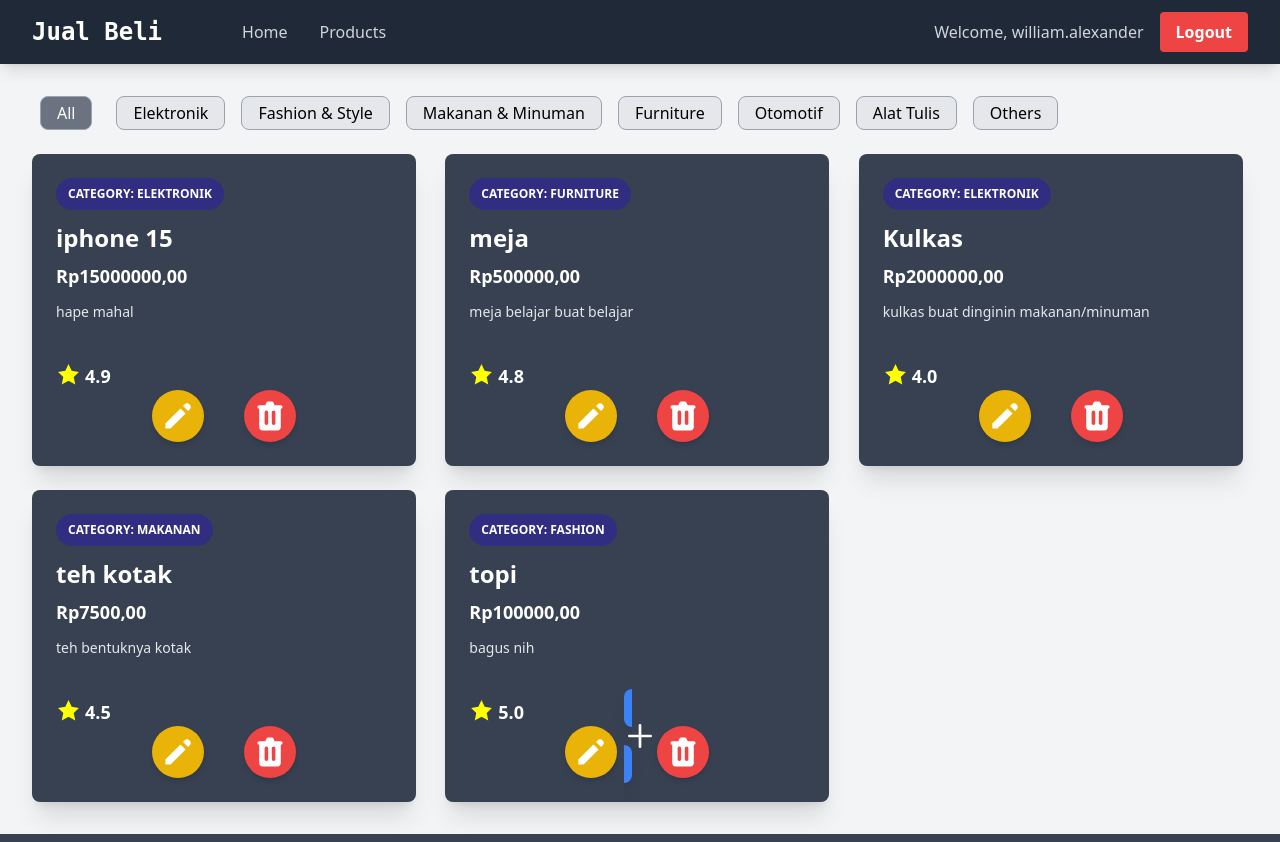
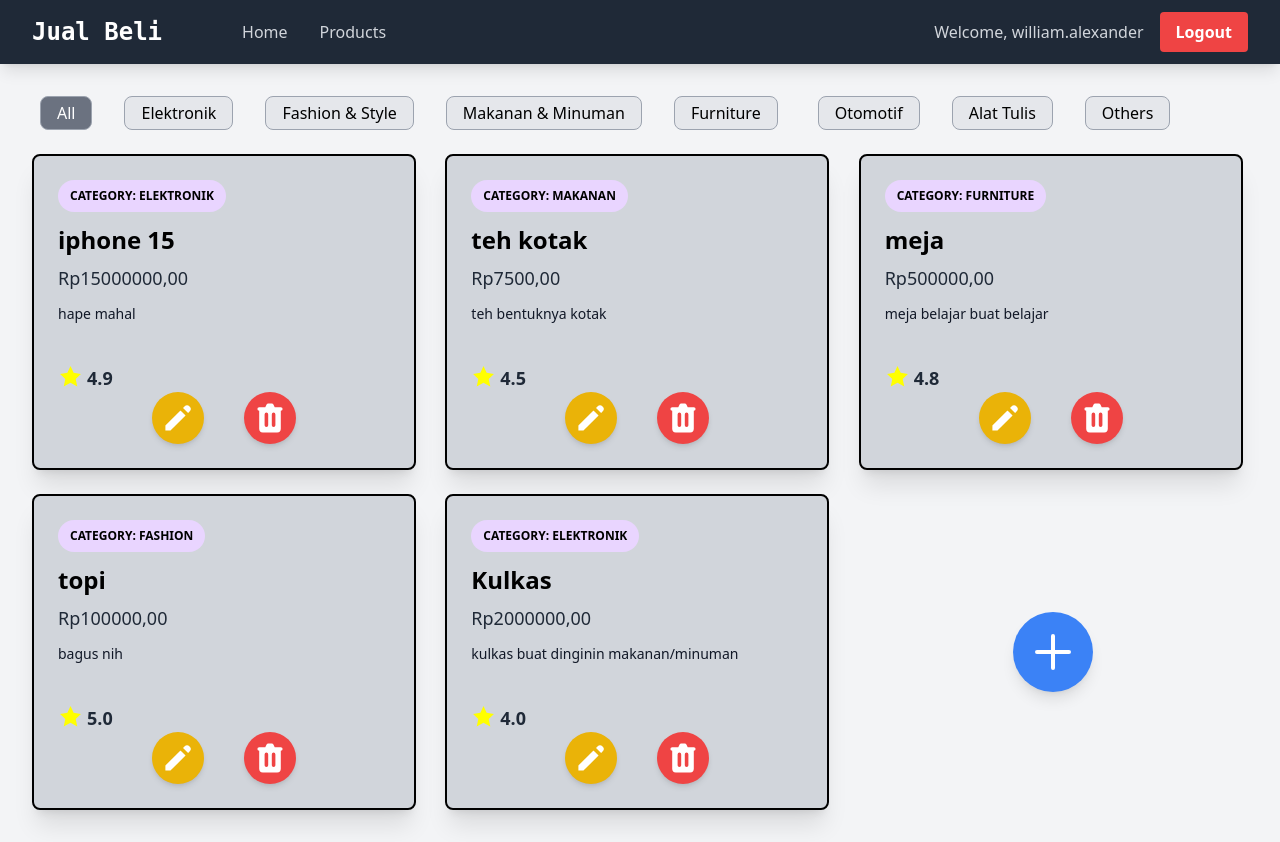
Before and after one commit to williamalxndr/tugas2, a Django app: page /show_product/ in a window 1280 px wide. Run offline with Django 4.2, Linux system fonts and the light colour scheme; a user stored in the database is signed in; data comes from the database, SQL or seed files in the repository; both versions use the stored data as it was after the commit; some libraries are stand-ins or nearby versions.

Commit message:
Tugas 5 75%

```diff
--- a/main/templates/card_product.html
+++ b/main/templates/card_product.html
@@ -1,15 +1,16 @@
-<div class="max-w-sm bg-gray-700 shadow-xl rounded-lg overflow-hidden text-white p-6">
+<div class="relative max-w-sm bg-gray-300 shadow-xl rounded-lg overflow-hidden text-white p-6 border-2 border-black">
+    <div class="{%if product_entry.stock == 0 %} blur-sm {% endif %}">
         <!-- Category -->
-    <div class="inline-block bg-indigo-900 text-xs px-3 py-2 uppercase font-semibold rounded-full mb-3"><h4>Category: {{product_entry.category}}</h4></div>
+        <div class="inline-block bg-purple-200 text-xs px-3 py-2 uppercase font-semibold rounded-full mb-3"><h4 class="text-black">Category: {{product_entry.category}}</h4></div>
 
         <!-- Product Name -->
-    <h2 class="text-2xl font-bold mb-2">{{product_entry.name}}</h2>
+        <h2 class="text-2xl font-bold mb-2 text-black">{{product_entry.name}}</h2>
 
         <!-- Price -->
-    <div class="text-lg font-semibold mb-3">Rp{{product_entry.price}},00</div>
+        <div class="text-lg mb-3 text-gray-800">Rp{{product_entry.price}},00</div>
 
         <!-- Description -->
-    <p class="text-gray-200 text-sm mb-4">
+        <p class="text-gray-900 text-sm mb-4">
         {{product_entry.description}}
         </p>
         <br>
@@ -20,7 +21,7 @@
                     <polygon points="12,2 15,8.5 22,9.5 17,14.5 18.5,21.5 12,18 5.5,21.5 7,14.5 2,9.5 9,8.5" />
                 </svg>
             </span>
-        <h4 class="text-lg font-semibold"> {{ product_entry.ratings }}</h4>
+            <h4 class="text-lg font-bold text-gray-800"> {{ product_entry.ratings }}</h4>
         </div>
 
 
@@ -36,6 +37,13 @@
             </svg>
             </a>
         </div>
+    </div>
+
+    {% if product_entry.stock == 0 %}
+    <div class="absolute inset-0 flex items-center justify-center bg-black bg-opacity-50 z-10">
+        <span class="text-white text-3xl font-bold">NOT AVAILABLE</span>
+    </div>
+    {% endif %}
 
 
   </div>
--- a/main/templates/register.html
+++ b/main/templates/register.html
@@ -6,7 +6,9 @@
 
 {% block content %}
 
-<div class="login">
+<div class="min-h-screen flex items-center justify-center">
+
+</div>
   <h1>Register</h1>
 
   <form method="POST">
--- a/main/templates/show_product.html
+++ b/main/templates/show_product.html
@@ -11,66 +11,70 @@
         <!-- Tombol untuk memfilter berdasarkan category -->
         <div class="flex space-x-4">
 
-        <div class="bg-gray-200 mx-2 px-4 py-1 border border-gray-400 rounded-lg flex items-center justify-center {% if category == 'all' %} bg-gray-500 text-white {% else %} hover:bg-gray-300 {% endif %}">
-            <a href="{% url 'main:show_product' %}"><p class="text-center">All</p></a>
-        </div>
+            <a href="{% url 'main:show_product' %}"><div class="bg-gray-200 mx-2 px-4 py-1 border border-gray-400 rounded-lg flex items-center justify-center {% if category == 'all' %} bg-gray-500 text-white {% else %} hover:bg-gray-300 {% endif %}">
+                <p class="text-center">All</p>
+            </div></a>
 
-        <div class="bg-gray-200 mx-2 px-4 py-1 border border-gray-400 rounded-lg flex items-center justify-center {% if category == 'elektronik' %} bg-gray-500 text-white {% else %} hover:bg-gray-300 {% endif %}">
-            <a href="{% url 'main:show_product_by_category' 'elektronik' %}"><p class="text-center">Elektronik</p></a>
-        </div>
+            <a href="{% url 'main:show_product_by_category' 'elektronik' %}"><div class="bg-gray-200 mx-2 px-4 py-1 border border-gray-400 rounded-lg flex items-center justify-center {% if category == 'elektronik' %} bg-gray-500 text-white {% else %} hover:bg-gray-300 {% endif %}">
+                <p class="text-center">Elektronik</p>
+            </div></a>
 
-        <div class="bg-gray-200 mx-2 px-4 py-1 border border-gray-400 rounded-lg flex items-center justify-center {% if category == 'fashion' %} bg-gray-500 text-white {% else %} hover:bg-gray-300 {% endif %}">
-            <a href="{% url 'main:show_product_by_category' 'fashion' %}"><p class="text-center">Fashion & Style</p></a>
-        </div>
+            <a href="{% url 'main:show_product_by_category' 'fashion' %}"><div class="bg-gray-200 mx-2 px-4 py-1 border border-gray-400 rounded-lg flex items-center justify-center {% if category == 'fashion' %} bg-gray-500 text-white {% else %} hover:bg-gray-300 {% endif %}">
+                <p class="text-center">Fashion & Style</p>
+            </div></a>
 
-        <div class="bg-gray-200 mx-2 px-4 py-1 border border-gray-400 rounded-lg flex items-center justify-center {% if category == 'makanan' %} bg-gray-500 text-white {% else %} hover:bg-gray-300 {% endif %}">
-            <a href="{% url 'main:show_product_by_category' 'makanan' %}"><p class="text-center">Makanan & Minuman</p></a>
-        </div>
+            <a href="{% url 'main:show_product_by_category' 'makanan' %}"><div class="bg-gray-200 mx-2 px-4 py-1 border border-gray-400 rounded-lg flex items-center justify-center {% if category == 'makanan' %} bg-gray-500 text-white {% else %} hover:bg-gray-300 {% endif %}">
+                <p class="text-center">Makanan & Minuman</p>
+            </div></a>
 
-        <div class="bg-gray-200 mx-2 px-4 py-1 border border-gray-400 rounded-lg flex items-center justify-center {% if category == 'furniture' %} bg-gray-500 text-white {% else %} hover:bg-gray-300 {% endif %}">
-            <a href="{% url 'main:show_product_by_category' 'furniture' %}"><p class="text-center">Furniture</p></a>
-        </div>
+            <a href="{% url 'main:show_product_by_category' 'furniture' %}"><div class="bg-gray-200 mx-2 px-4 py-1 border border-gray-400 rounded-lg flex items-center justify-center {% if category == 'furniture' %} bg-gray-500 text-white {% else %} hover:bg-gray-300 {% endif %}">
+                <p class="text-center">Furniture</p>
+            </div></a>
 
-        <div class="bg-gray-200 mx-2 px-4 py-1 border border-gray-400 rounded-lg flex items-center justify-center {% if category == 'otomotif' %} bg-gray-500 text-white {% else %} hover:bg-gray-300 {% endif %}">
-            <a href="{% url 'main:show_product_by_category' 'otomotif' %}"><p class="text-center">Otomotif</p></a>
-        </div>
+            <a href="{% url 'main:show_product_by_category' 'otomotif' %}"><div class="bg-gray-200 mx-2 px-4 py-1 border border-gray-400 rounded-lg flex items-center justify-center {% if category == 'otomotif' %} bg-gray-500 text-white {% else %} hover:bg-gray-300 {% endif %}">
+                <p class="text-center">Otomotif</p></a>
+            </div></a>
 
-        <div class="bg-gray-200 mx-4 px-4 py-1 border border-gray-400 rounded-lg flex items-center justify-center {% if category == 'alattulis' %} bg-gray-500 text-white {% else %} hover:bg-gray-300 {% endif %}">
-            <a href="{% url 'main:show_product_by_category' 'alattulis' %}"><p class="text-center">Alat Tulis</p></a>
-        </div>
+            <a href="{% url 'main:show_product_by_category' 'alattulis' %}"><div class="bg-gray-200 mx-4 px-4 py-1 border border-gray-400 rounded-lg flex items-center justify-center {% if category == 'alattulis' %} bg-gray-500 text-white {% else %} hover:bg-gray-300 {% endif %}">
+                <a href="{% url 'main:show_product_by_category' 'alattulis' %}"><p class="text-center">Alat Tulis</p>
+            </div></a>
 
-        <div class="bg-gray-200 mx-4 px-4 py-1 border border-gray-400 rounded-lg flex items-center justify-center {% if category == 'others' %} bg-gray-500 text-white {% else %} hover:bg-gray-300 {% endif %}">
-            <a href="{% url 'main:show_product_by_category' 'others' %}"><p class="text-center">Others</p></a>
-        </div>
+            <a href="{% url 'main:show_product_by_category' 'others' %}"><div class="bg-gray-200 mx-4 px-4 py-1 border border-gray-400 rounded-lg flex items-center justify-center {% if category == 'others' %} bg-gray-500 text-white {% else %} hover:bg-gray-300 {% endif %}">
+                <p class="text-center">Others</p>
+            </div></a>
 
         </div>
 
         <br>
 
-
-
-    <!-- Show products cards -->
         {% if not product_entries %}
-    <div class="flex flex-col items-center justify-center min-h-[24rem] p-6">
-        <img src="{% static 'image/sedih-banget.png' %}" alt="Sad face" class="w-32 h-32 mb-4"/>
-        <p class="text-center text-gray-600 mt-4">Belum ada data</p>
-    </div>
-    {% else %}
-    <div class="columns-1 sm:columns-2 lg:columns-3 gap-6 space-y-6 w-full">
-        {% for product_entry in product_entries %}
-            {% include 'card_product.html' with product_entry=product_entry %}
-        {% endfor %}
-    </div>
-    {% endif %}
-
-
-    <div class="absolute bottom-6 left-1/2 transform -translate-x-1/2">
-        <a href="{% url 'main:create_new_product' %}" class="bg-blue-500 text-white p-2 rounded-full shadow-lg hover:bg-blue-600">
-            <svg xmlns="http://www.w3.org/2000/svg" class="w-8 h-8" fill="none" viewBox="0 0 24 24" stroke="currentColor">
+        <div class="mt-12 ml-16 mb-0">
+            <a href="{% url 'main:create_new_product' %}" class="inline-flex bg-blue-500 text-white p-2 rounded-full shadow-lg hover:bg-blue-600">
+                <svg xmlns="http://www.w3.org/2000/svg" class="w-12 h-12" fill="none" viewBox="0 0 24 24" stroke="currentColor">
                     <path stroke-linecap="round" stroke-linejoin="round" stroke-width="2" d="M12 4v16m8-8H4" />
                 </svg>
             </a>
         </div>
+
+        <div class="flex flex-col items-center justify-center min-h-[24rem] p-6">
+            <img src="{% static 'image/data-not-found.png' %}" alt="not found" class=""/>
+            <p class="text-center text-gray-600 mt-4">Belum ada produk disini</p>
+        </div>
+        {% else %}
+        <div class="grid grid-cols-1 sm:grid-cols-2 lg:grid-cols-3 gap-6">
+            {% for product_entry in product_entries %}
+                {% include 'card_product.html' with product_entry=product_entry %}
+            {% endfor %}
+            <div class="flex items-center justify-center min-h-[200px]">
+                <a href="{% url 'main:create_new_product' %}" class="inline-flex bg-blue-500 text-white p-4 rounded-full shadow-lg hover:bg-blue-600 transition-colors">
+                    <svg xmlns="http://www.w3.org/2000/svg" class="w-12 h-12" fill="none" viewBox="0 0 24 24" stroke="currentColor">
+                        <path stroke-linecap="round" stroke-linejoin="round" stroke-width="2" d="M12 4v16m8-8H4" />
+                    </svg>
+                </a>
+            </div>
+        </div>
+        {% endif %}
+
 
 
 
--- a/main/views.py
+++ b/main/views.py
@@ -31,7 +31,7 @@
         product_entry = form.save(commit=False)
         product_entry.user = request.user
         product_entry.save()
-        return redirect("main:show_main")
+        return redirect("main:show_product")
 
     context = {"form": form}
     return render(request, "create_new_product.html", context)
@@ -89,7 +89,7 @@
 def delete_product(request, id):
     product = Product.objects.get(pk=id)
     product.delete()
-    return HttpResponseRedirect(reverse("main:show_main"))
+    return HttpResponseRedirect(reverse("main:show_product"))
 
 def edit_product(request, id):
     product = Product.objects.get(pk=id)
@@ -97,7 +97,7 @@
 
     if form.is_valid() and request.method == "POST":
         form.save()
-        return HttpResponseRedirect(reverse("main:show_main"))
+        return HttpResponseRedirect(reverse("main:show_product"))
 
     context = {"form": form}
     return render(request, "edit_product.html", context)
--- a/templates/base.html
+++ b/templates/base.html
@@ -9,7 +9,7 @@
     <link rel="stylesheet" href="{% static 'css/global.css' %}"/>
   </head>
 
-  <body>
+  <body class="bg-gray-100">
     {% block content %} {% endblock content %}
   </body>
 </html>
```
Also changed, not shown: main/templates/card_info.html (+13 -4 lines), main/templates/create_new_product.html (+35 -13 lines), main/templates/edit_product.html (+12 -11 lines), main/templates/login.html (+32 -15 lines), db.sqlite3, static/image/data-not-found.png (added). Lines whose indentation alone changed are shown as unchanged.
